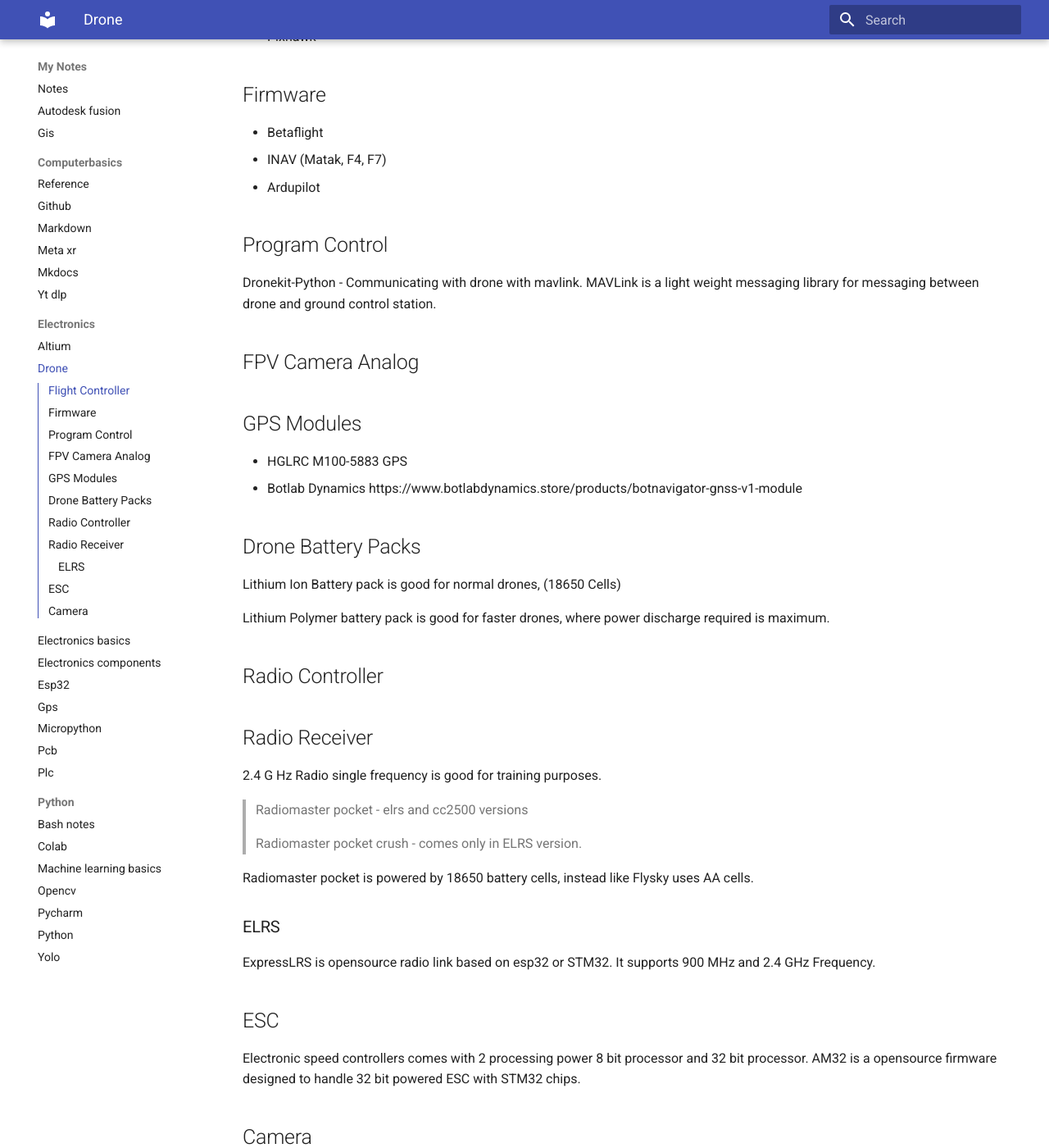
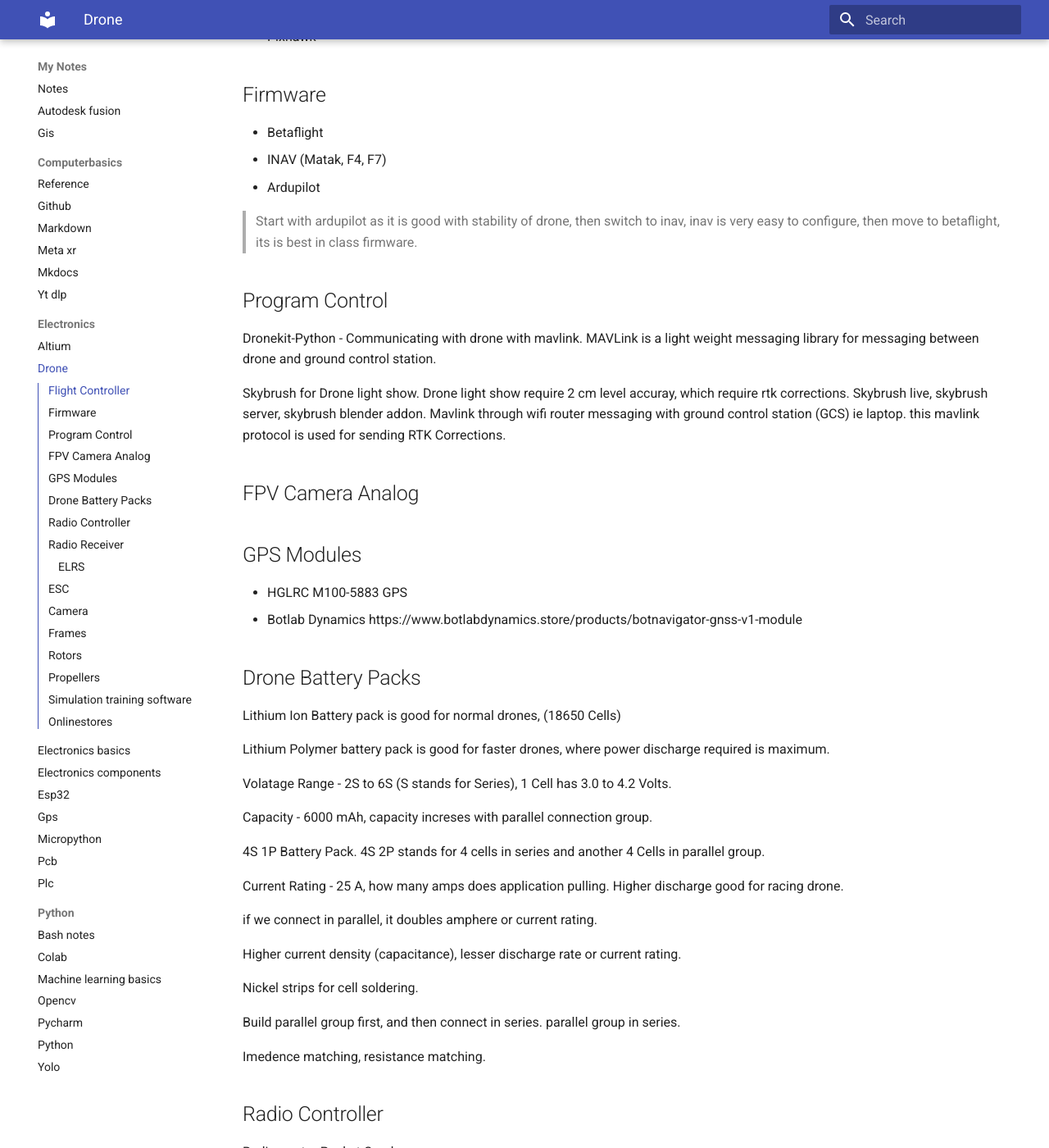
Before and after one commit to fedcba499/notes, an MkDocs documentation site: the page built from docs/electronics/drone.md, in a window 1280 px wide and 1400 px high, scrolled down 333 px. Shown: the whole window at 82% size. Built offline with MkDocs 1.6.1 and Material for MkDocs 9.7.7, drawn with Linux system fonts in a browser that asks for light colours; some of the changed text lies outside the part shown.

Commit message:
added drone battery pack

```diff
--- a/docs/electronics/drone.md
+++ b/docs/electronics/drone.md
@@ -10,9 +10,15 @@
 - INAV (Matak, F4, F7)
 - Ardupilot
 
+> Start with ardupilot as it is good with stability of drone, then switch to inav, inav is very easy to configure, then move to betaflight, its is best in class firmware.
+
+
 ## Program Control
 Dronekit-Python - Communicating with drone with mavlink.
 MAVLink is a light weight messaging library for messaging between drone and ground control station.
+
+Skybrush for Drone light show. Drone light show require 2 cm level accuray, which require rtk corrections. Skybrush live, skybrush server, skybrush blender addon. Mavlink through wifi router messaging with ground control station (GCS) ie laptop. this mavlink protocol is used for sending RTK Corrections.
+
 
 
 ## FPV Camera Analog
@@ -26,7 +32,28 @@
 
 Lithium Polymer battery pack is good for faster drones, where power discharge required is maximum.
 
+Volatage Range - 2S to 6S (S stands for Series), 1 Cell has 3.0 to 4.2 Volts.
+
+Capacity - 6000 mAh, capacity increses with parallel connection group.
+
+4S 1P Battery Pack. 4S 2P stands for 4 cells in series and another 4 Cells in parallel group.
+
+Current Rating - 25 A, how many amps does application pulling.
+Higher discharge good for racing drone.
+
+if we connect in parallel, it doubles amphere or current rating.
+
+Higher current density (capacitance), lesser discharge rate or current rating.
+
+Nickel strips for cell soldering.
+
+Build parallel group first, and then connect in series. parallel group in series.
+
+Imedence matching, resistance matching.
+
+
 ## Radio Controller
+Radiomaster Pocket Crush
 
 ## Radio Receiver
 2.4 G Hz Radio single frequency is good for training purposes.
@@ -45,3 +72,39 @@
 
 ## Camera
 Analog Camera are low cost with little lag but offers low latency
+CADDXFPV brand
+
+## Frames
+Carbon fibre frames are good with stability than platic frame drones.
+
+Carbon fibre frames comes in 5 inch, 7 inch and 10 inch sizes.
+
+Speedybee BEE35 -
+
+SpeedyBee BEE25
+
+## Rotors
+> Rotor has 2 components, 1. Stator (static and fixed to arm), 2. Rotor (outer moving part). Configuration of rotor has 6015 stands for 60mm diameter of rotor and 15 mm height. magnets are in rotor.
+
+- Readytosky
+- GEPRC 2105.5
+- speedybee
+- EMAX CO Series
+- VectorTechnics (Made in India Motor) - Generally Large Drones
+
+
+
+
+
+
+## Propellers
+Two sided propellers are better than 3 sided propellers as 3 sided propellers moves very fast difficult to control by beginners
+
+## Simulation training software
+
+## Onlinestores
+Quadkart
+
+micropack pcb bangalore
+
+indian drone parts
```
